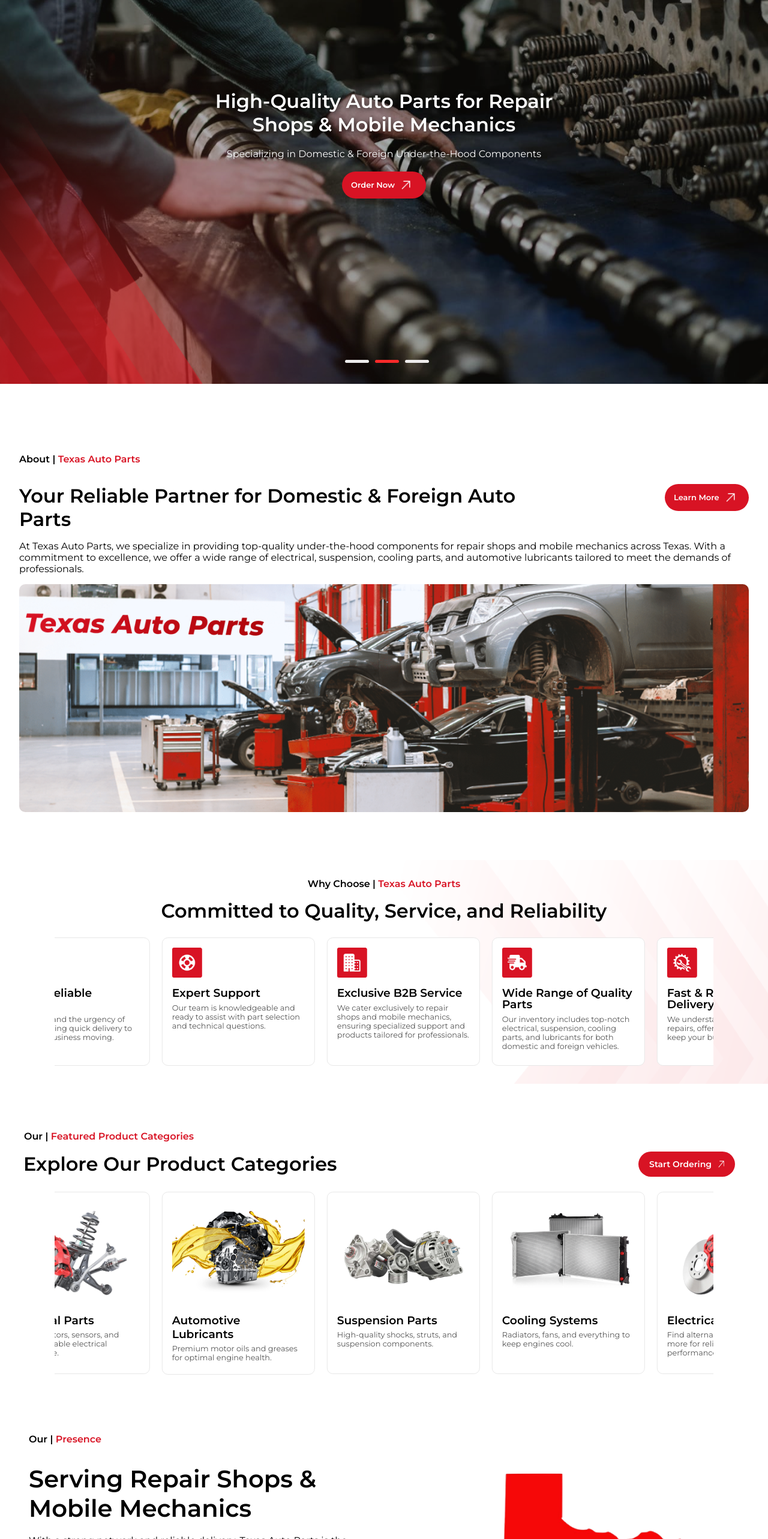
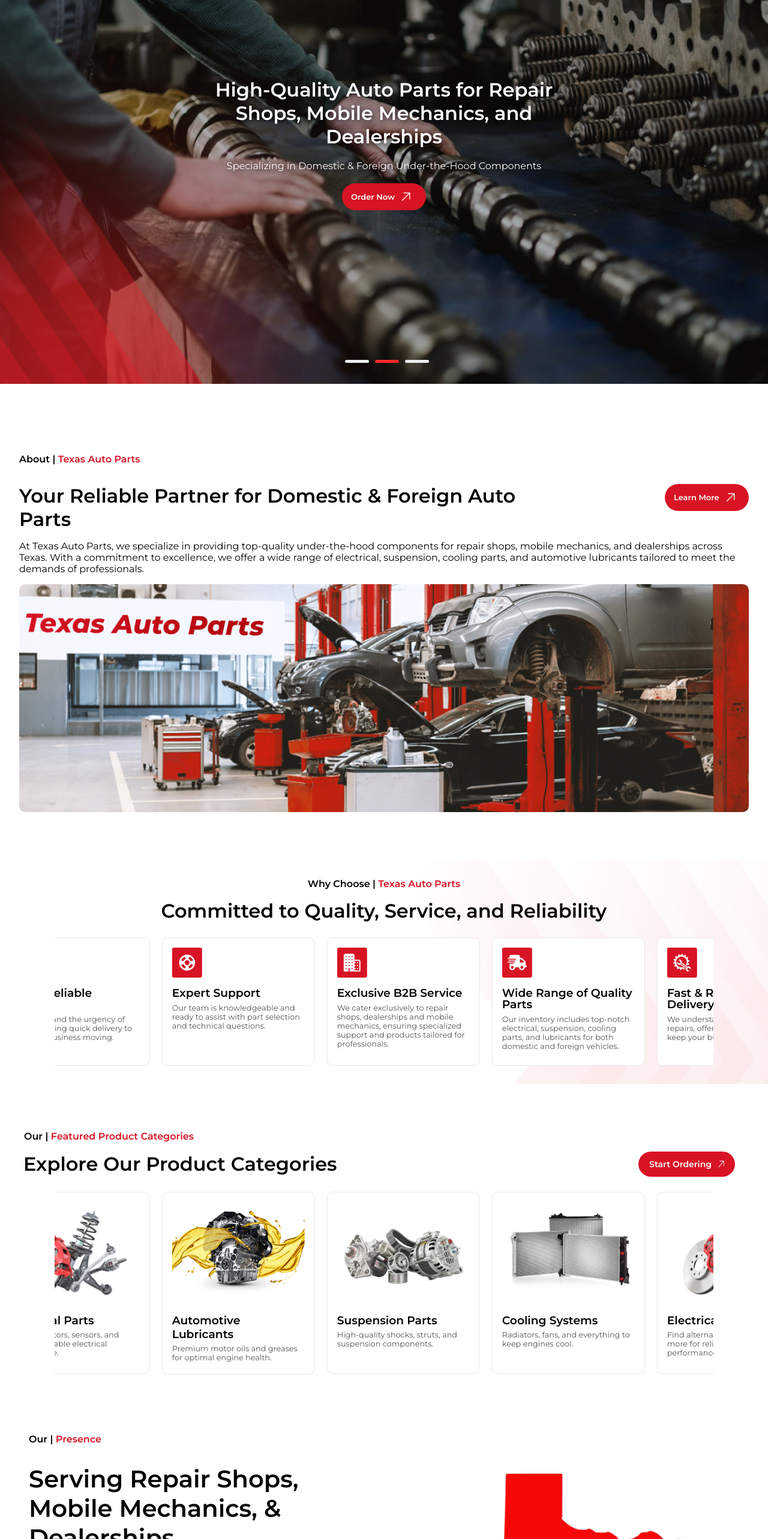
Before and after one commit to talhaxhahid/texas-auto-parts, a React (Create React App) app: page / in a window 1280 px wide. Shown: the part 200-2766 px from the top of the page at 60% size. Built offline with nearby package versions, Linux system fonts and the light colour scheme.

Commit message:
added reference to dealerships

```diff
--- a/src/Components/AboutTexas.js
+++ b/src/Components/AboutTexas.js
@@ -26,7 +26,7 @@
 
 
     </div>
-    <p>At Texas Auto Parts, we specialize in providing top-quality under-the-hood components for repair shops and mobile mechanics across Texas. With a commitment to excellence, we offer a wide range of electrical, suspension, cooling parts, and automotive lubricants tailored to meet the demands of professionals.</p>
+    <p>At Texas Auto Parts, we specialize in providing top-quality under-the-hood components for repair shops, mobile mechanics, and dealerships across Texas. With a commitment to excellence, we offer a wide range of electrical, suspension, cooling parts, and automotive lubricants tailored to meet the demands of professionals.</p>
     <div className='abouttexas-image'>
 
     </div>
--- a/src/Components/AboutUsMission.js
+++ b/src/Components/AboutUsMission.js
@@ -14,7 +14,7 @@
         </h1>
         <p className="missiondescription">
           At Texas Auto Parts, we specialize in providing top-quality
-          under-the-hood components for repair shops and mobile mechanics across
+          under-the-hood components for repair shops, mobile mechanics, and dealerships across
           Texas. With a commitment to excellence, we offer a wide range of
           electrical, suspension, cooling parts, and automotive lubricants
           tailored to meet the demands of professionals.
@@ -31,8 +31,8 @@
             Our <span className="missionhighlight">Mission</span> & Vision
           </h1>
           <p className="mission-description">
-            At Texas Auto Parts, our mission is to empower repair shops and
-            mobile mechanics with high-quality, reliable auto parts. We aim to
+            At Texas Auto Parts, our mission is to empower repair shops,
+            mobile mechanics, and dealerships with high-quality, reliable auto parts. We aim to
             be the trusted partner in keeping vehicles on the road.{" "}
             <span className="mission-italic">
               Our vision is to lead the industry in delivering superior
--- a/src/Components/Benefits.js
+++ b/src/Components/Benefits.js
@@ -135,7 +135,7 @@
                     }
 
                     >
-                      Dedicated service for repair shops and mobile mechanics.
+                      Dedicated service for repair shops, mobile mechanics and dealerships.
                     </p>
                   </div>
                 </div>
--- a/src/Components/ContactUsHeroSlider.js
+++ b/src/Components/ContactUsHeroSlider.js
@@ -37,7 +37,7 @@
         <img src={s1} alt="Slide 1"  style={{objectPosition:'center'}}/>
         <div className="slide-content">
           <h1 style={{fontWeight:'bolder'}}>Get in Touch with Texas Auto Parts</h1>
-          <p>We’re here to help repair shops and mobile mechanics with all your part needs.</p>
+          <p>We’re here to help repair shops, mobile mechanics, and dealerships with all your part needs.</p>
 
 
         </div>
--- a/src/Components/HomeHeroSlider.js
+++ b/src/Components/HomeHeroSlider.js
@@ -36,7 +36,7 @@
       <div className="slide home-slide">
         <img src={s1} alt="Slide 1" />
         <div className="slide-content">
-          <h1>High-Quality Auto Parts for Repair Shops & Mobile Mechanics</h1>
+          <h1>High-Quality Auto Parts for Repair Shops, Mobile Mechanics, and Dealerships</h1>
           <p>Specializing in Domestic & Foreign Under-the-Hood Components</p>
 
 
@@ -50,7 +50,7 @@
       <div className="slide home-slide">
         <img src={s2} alt="Slide 2" />
         <div className="slide-content">
-          <h1>High-Quality Auto Parts for Repair Shops & Mobile Mechanics</h1>
+          <h1>High-Quality Auto Parts for Repair Shops, Mobile Mechanics, and Dealerships</h1>
           <p>Specializing in Domestic & Foreign Under-the-Hood Components</p>
 
 
@@ -64,7 +64,7 @@
       <div className="slide home-slide">
         <img src={s3} alt="Slide 1" />
         <div className="slide-content">
-          <h1>High-Quality Auto Parts for Repair Shops & Mobile Mechanics</h1>
+          <h1>High-Quality Auto Parts for Repair Shops, Mobile Mechanics, and Dealerships</h1>
           <p>Specializing in Domestic & Foreign Under-the-Hood Components</p>
 
 
--- a/src/Components/Journey.js
+++ b/src/Components/Journey.js
@@ -54,7 +54,7 @@
          <div className='journey-right'>
          <div className='journey-details'>
             <div className='journey-icon'> <img src={icon} style={{height:'20px',width:'20px'}}></img><div className="vertical-line"></div></div>
-            <div className='journey-content'><h3 style={{fontWeight:'500' ,color:'white'}} >2018-Founded</h3><p style={{color:'white',marginTop:'0.8rem',marginBottom:'1.8rem' ,fontSize:'0.9rem'}}>“Texas Auto Parts was founded with a mission to supply high-quality auto parts to repair shops and mobile mechanics across Texas.”</p></div>
+            <div className='journey-content'><h3 style={{fontWeight:'500' ,color:'white'}} >2018-Founded</h3><p style={{color:'white',marginTop:'0.8rem',marginBottom:'1.8rem' ,fontSize:'0.9rem'}}>“Texas Auto Parts was founded with a mission to supply high-quality auto parts to repair shops, mobile mechanics, and dealerships across Texas.”</p></div>
          </div>
          <div className='journey-details'>
             <div className='journey-icon'> <img src={icon} style={{height:'20px',width:'20px'}}></img><div className="vertical-line"></div></div>
--- a/src/Components/OrderNowHeroSlider.js
+++ b/src/Components/OrderNowHeroSlider.js
@@ -36,7 +36,7 @@
         <img src={s1} alt="Slide 1" />
         <div className="slide-content">
           <h1>Order High-Quality Auto Parts Today</h1>
-          <p>Fast and reliable access to domestic & foreign auto parts for repair shops and mobile mechanics.</p>
+          <p>Fast and reliable access to domestic & foreign auto parts for repair shops, mobile mechanics, and dealerships.</p>
 
           <div style={{ display: "flex", gap: "10px" }}>
             <button
--- a/src/Components/Partner.js
+++ b/src/Components/Partner.js
@@ -120,7 +120,7 @@
         <div className='becomepartner-left' style={{width:'100%',backgroundPosition:'bottom'}}>
         <span className="highlight"> Texas Auto Parts</span>
          <h1 style={{fontWeight:'bold' , fontSize:'2.5rem',color:'white'}}>Ready to Partner with Us?</h1>
-         <p style={{color:'white'}}>Join the many repair shops and mobile mechanics who trust Texas Auto Parts.</p>
+         <p style={{color:'white'}}>Join the many repair shops, mobile mechanics, and dealerships who trust Texas Auto Parts.</p>
          <a className="contact-button" style={{width:'190px' ,height:'45px'}} href="https://forms.gle/th22N9s5qc5oEHJL6" target="_blank" rel="noopener noreferrer">
                 Become a Partner
                 <  img src={arrow}  style={{width:'15px' , height:'15px'}}></img>
--- a/src/Components/Presence.js
+++ b/src/Components/Presence.js
@@ -15,8 +15,8 @@
         </h4>
     <div className='presence-container'>
         <div className='presence-left'>
-         <h1 style={{fontWeight:'bold' , fontSize:'2.5rem'}}>Serving Repair Shops &
-         Mobile Mechanics</h1>
+         <h1 style={{fontWeight:'bold' , fontSize:'2.5rem'}}>Serving Repair Shops,
+         Mobile Mechanics, & Dealerships</h1>
          <p>With a strong network and reliable delivery, Texas Auto Parts is the trusted supplier for auto professionals throughout the state.</p>
          <button className="contact-button" style={{width:'140px' ,height:'45px'}} onClick={() => navigate('/AboutUs')}>
                 Learn More
--- a/src/Components/WhyChooseUs.js
+++ b/src/Components/WhyChooseUs.js
@@ -44,7 +44,7 @@
     {
 
       name: "Exclusive B2B Service",
-      company: "We cater exclusively to repair shops and mobile mechanics, ensuring specialized support and products tailored for professionals.",
+      company: "We cater exclusively to repair shops, dealerships and mobile mechanics, ensuring specialized support and products tailored for professionals.",
       image: product1,
     },
     {
```
